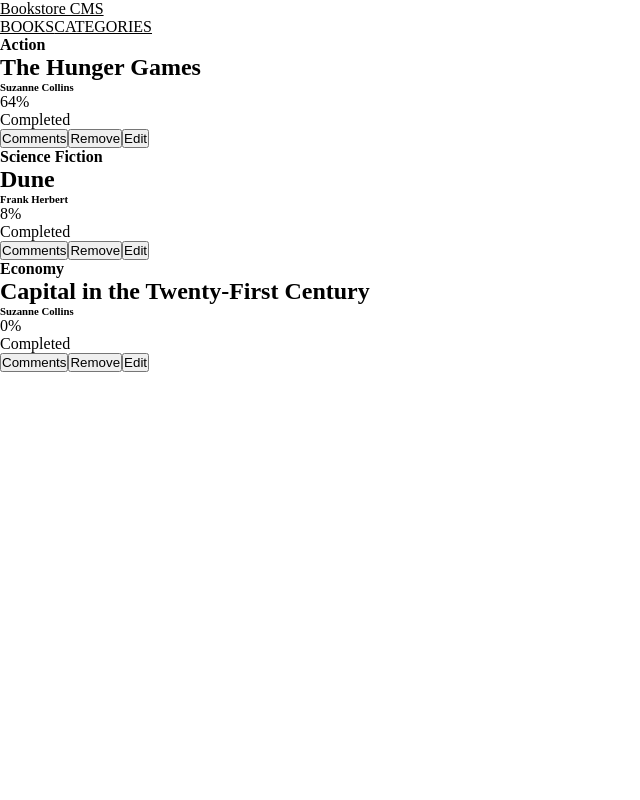
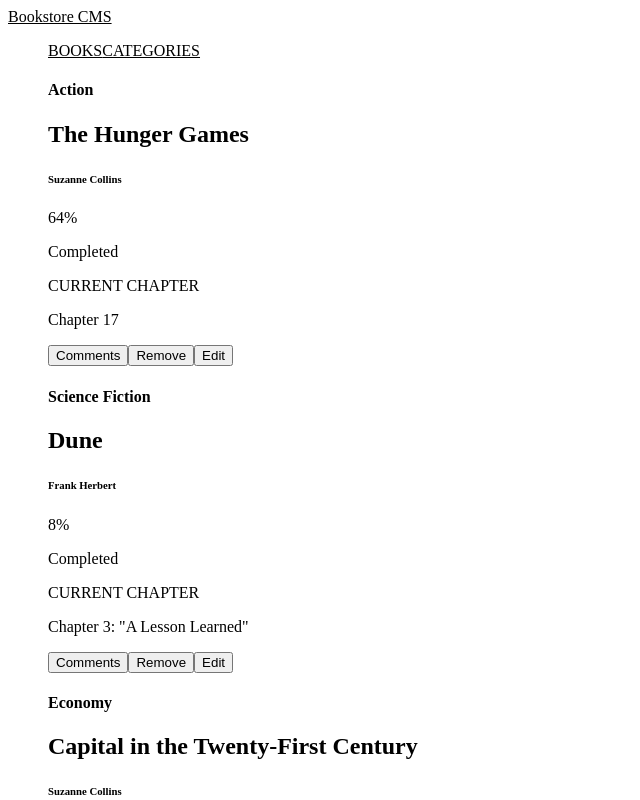
Before and after one commit to tacettinkustu/microverse-bookstore, a React (Create React App) app: page / in a window 1280 px wide. Shown: the top 800 px of the page, without its empty margins (0-640 px from the left). Built offline with nearby package versions, Linux system fonts and the light colour scheme.

Commit message:
Modify book components

```diff
--- a/src/components/books/Book.js
+++ b/src/components/books/Book.js
@@ -1,5 +1,4 @@
 import PropTypes from 'prop-types';
-
 const Actions = () => (
   <div>
     <button type="button">Comments</button>
@@ -9,23 +8,28 @@
 );
 
 const Progress = ({ progress }) => {
-  const { completed } = progress;
+  const { completed, currentChapter } = progress;
   return (
     <div>
-      <p>{`${completed}%`}</p>
-      <p>Completed</p>
+      <div>
+        <p>{`${completed}%`}</p>
+        <p>Completed</p>
+      </div>
+      <div>
+        <p>CURRENT CHAPTER</p>
+        <p>{currentChapter}</p>
+      </div>
     </div>
   );
 };
 
 const Book = ({ book }) => {
-  const { title, genre, author, progress } = book;
-
+  const { title, category, author, progress } = book;
   return (
     <div>
       <div>
         <div>
-          <h4>{genre}</h4>
+          <h4>{category}</h4>
           <h2>{title}</h2>
           <h6>{author}</h6>
         </div>
@@ -35,20 +39,17 @@
     </div>
   );
 };
-
 Progress.propTypes = {
   progress: PropTypes.shape({
     currentChapter: PropTypes.string.isRequired,
     completed: PropTypes.string.isRequired,
   }).isRequired,
 };
-
 Book.propTypes = {
   book: PropTypes.shape({
     title: PropTypes.string.isRequired,
-
     author: PropTypes.string.isRequired,
-    genre: PropTypes.string.isRequired,
+    category: PropTypes.string.isRequired,
     progress: PropTypes.shape({
       currentChapter: PropTypes.string.isRequired,
       completed: PropTypes.string.isRequired,
--- a/src/components/books/Books.js
+++ b/src/components/books/Books.js
@@ -1,35 +1,35 @@
 import Book from './Book';
-
 const books = [
   {
-    genre: 'Action',
+    category: 'Action',
     title: 'The Hunger Games',
     author: 'Suzanne Collins',
     progress: {
-      currentChapter: '17',
+      currentChapter: 'Chapter 17',
       completed: '64',
     },
   },
+
   {
-    genre: 'Science Fiction',
+    category: 'Science Fiction',
     title: 'Dune',
     author: 'Frank Herbert',
     progress: {
-      currentChapter: '3',
+      currentChapter: 'Chapter 3: "A Lesson Learned"',
       completed: '8',
     },
   },
+
   {
-    genre: 'Economy',
+    category: 'Economy',
     title: 'Capital in the Twenty-First Century',
     author: 'Suzanne Collins',
     progress: {
-      currentChapter: '0',
+      currentChapter: 'Introduction',
       completed: '0',
     },
   },
 ];
-
 const Books = () => (
   <ul>
     {books.map((book) => (
--- a/src/index.css
+++ b/src/index.css
@@ -1,8 +1,3 @@
-* {
-  margin: 0;
-  padding: 0;
-}
-
 a {
   color: inherit;
 }
```
